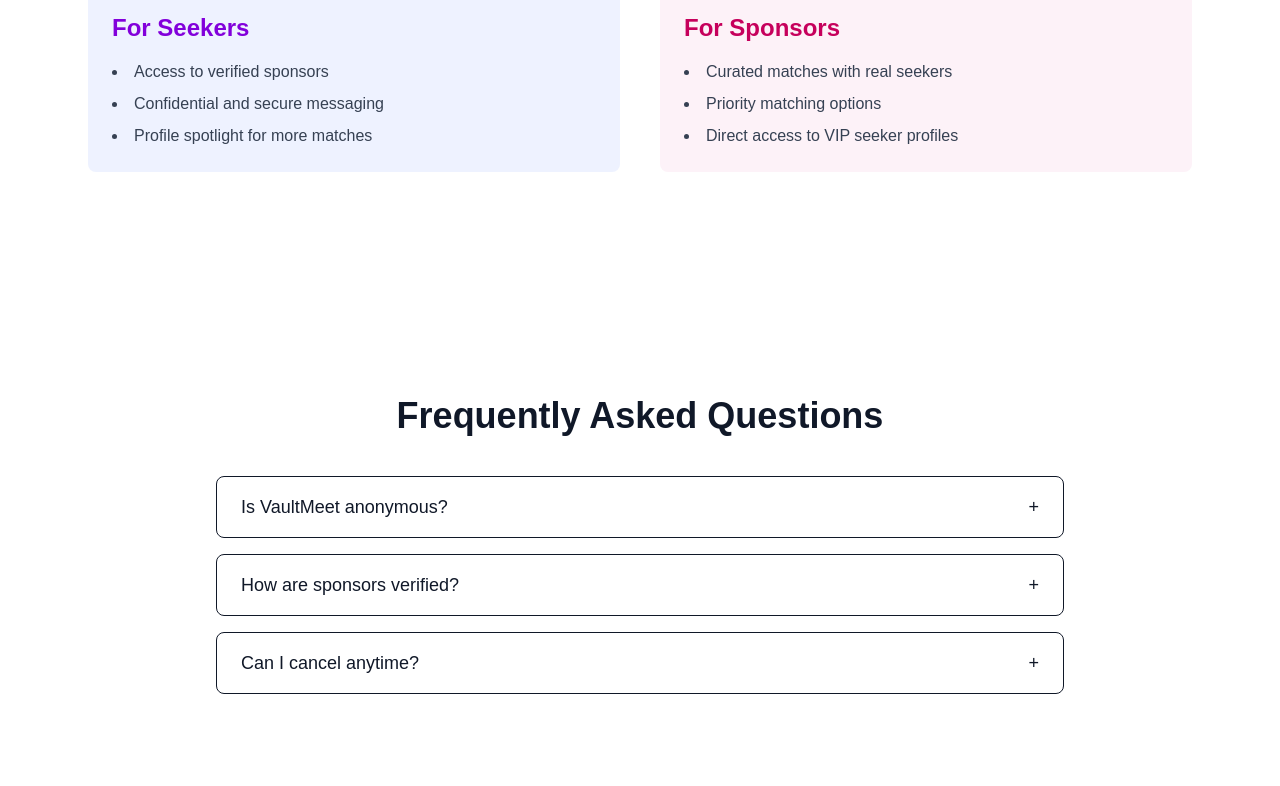
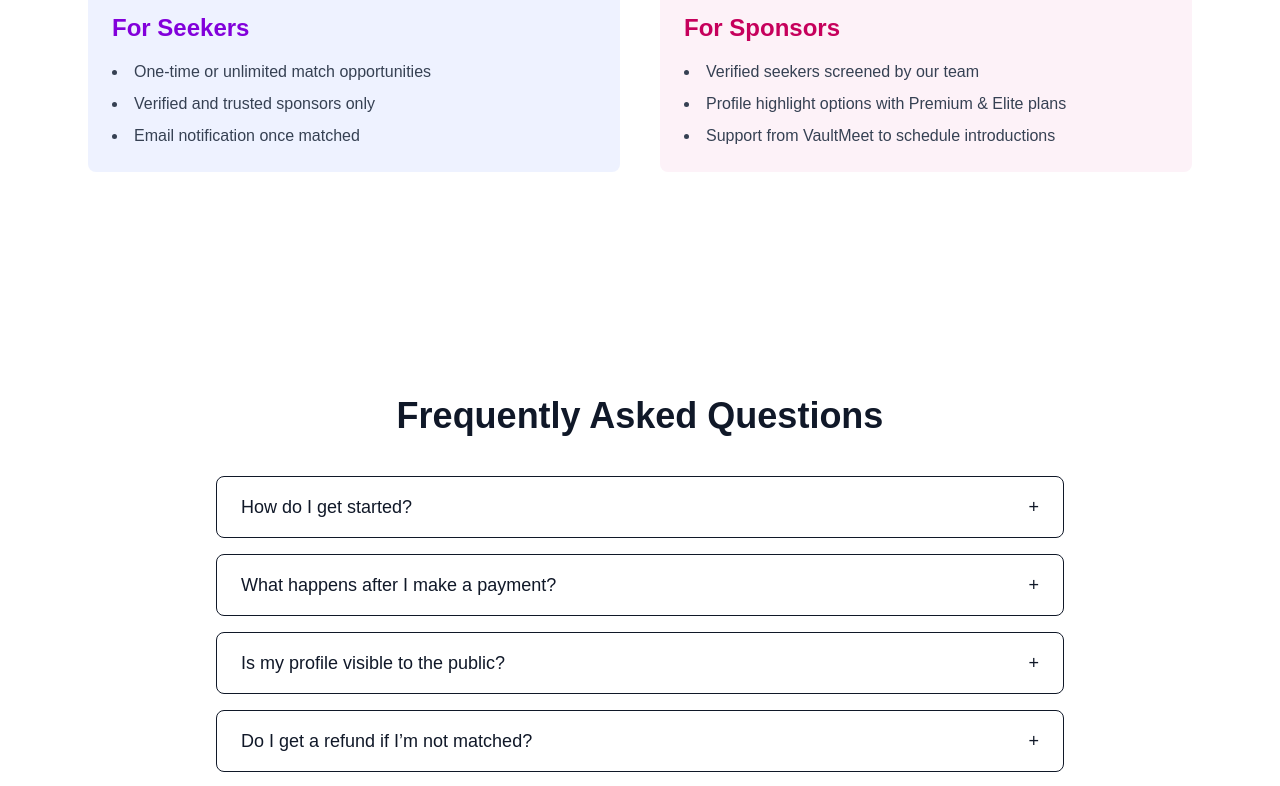
Before and after one commit to devtofunmi/vaultmeet, a Next.js app: page / in a window 1280 px wide. Shown: the part 1880-2666 px from the top of the page. Built offline with nearby package versions, Linux system fonts and the light colour scheme.

Commit message:
update faq

```diff
--- a/components/LandingPage.tsx
+++ b/components/LandingPage.tsx
@@ -54,18 +54,31 @@
 
 const faqs = [
   {
-    question: 'Is VaultMeet anonymous?',
-    answer: 'Yes, your profile is confidential and never publicly visible.',
+    question: 'How do I get started?',
+    answer: 'Click on "Apply as Seeker" or "Apply as Sponsor" to fill out your application form. Once submitted, you’ll be prompted to make a payment to complete the process.',
   },
   {
-    question: 'How are sponsors verified?',
-    answer: 'We use a secure identity verification process for all users.',
+    question: 'What happens after I make a payment?',
+    answer: 'After payment, our team will manually review your application and match you with a suitable sponsor or seeker. You’ll be contacted via Gmail with next steps.',
   },
   {
-    question: 'Can I cancel anytime?',
-    answer: 'Yes, you can cancel your subscription anytime without penalties.',
+    question: 'Is my profile visible to the public?',
+    answer: 'No. All profiles are private and handled confidentially by our team. We do not publicly display user information.',
   },
-]
+  {
+    question: 'Do I get a refund if I’m not matched?',
+    answer: 'Due to the manual and personalized nature of our process, payments are non-refundable. However, we ensure each match request is taken seriously.',
+  },
+  {
+    question: 'Can I contact my match directly?',
+    answer: 'Currently, our team facilitates the first connection via email. Direct contact may be established after both parties agree.',
+  },
+  {
+    question: 'What payment methods are accepted?',
+    answer: 'We accept all major cards through a secure payment gateway. Payment is required before matching begins.',
+  },
+];
+
 
 const pricingPlans = [
   {
@@ -205,22 +218,23 @@
       <div className="bg-indigo-50 p-6 rounded-lg">
         <h3 className="text-2xl font-semibold mb-4 text-purple-700">For Seekers</h3>
         <ul className="list-disc list-inside text-gray-700 space-y-2">
-                <li>Access to verified sponsors</li>
-                <li>Confidential and secure messaging</li>
-                <li>Profile spotlight for more matches</li>
+          <li>One-time or unlimited match opportunities</li>
+          <li>Verified and trusted sponsors only</li>
+          <li>Email notification once matched</li>
         </ul>
       </div>
       <div className="bg-pink-50 p-6 rounded-lg">
         <h3 className="text-2xl font-semibold mb-4 text-pink-700">For Sponsors</h3>
         <ul className="list-disc list-inside text-gray-700 space-y-2">
-                <li>Curated matches with real seekers</li>
-                <li>Priority matching options</li>
-                <li>Direct access to VIP seeker profiles</li>
+          <li>Verified seekers screened by our team</li>
+          <li>Profile highlight options with Premium & Elite plans</li>
+          <li>Support from VaultMeet to schedule introductions</li>
         </ul>
       </div>
     </div>
   </section>
 </AnimatedSection>
+
 
             {/* FAQ */}
       <AnimatedSection>
```
Lines whose indentation alone changed are shown as unchanged.
